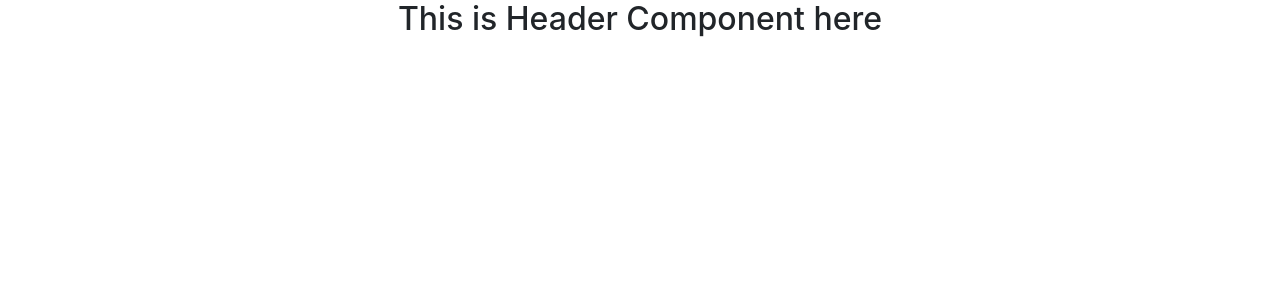
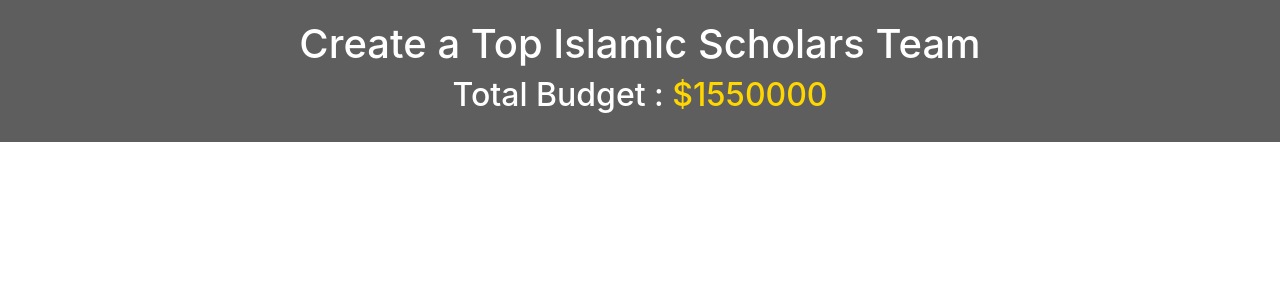
Before and after one commit to md-hasan-ali/islamic-sholar-website, a React (Create React App) app: page / in a window 1280 px wide. Shown: the top 300 px of the page. Built offline with nearby package versions, Linux system fonts and the light colour scheme.

Commit message:
added header component

```diff
--- a/src/components/Header/Header.css
+++ b/src/components/Header/Header.css
@@ -0,0 +1,8 @@
+.header {
+    background-color: rgb(95, 94, 94);
+    color: #fff;
+    padding: 20px 0;
+}
+.text-style {
+    color: gold
+}
--- a/src/components/Header/Header.js
+++ b/src/components/Header/Header.js
@@ -1,9 +1,13 @@
 import React from 'react';
+import './Header.css'
 
 const Header = () => {
     return (
-        <div>
-            <h2>This is Header Component here</h2>
+        <div className='header'>
+            <div className="container">
+                <h1>Create a Top Islamic Scholars Team</h1>
+                <h2>Total Budget : <span className='text-style'>$1550000</span></h2>
+            </div>
         </div>
     );
 };
```
